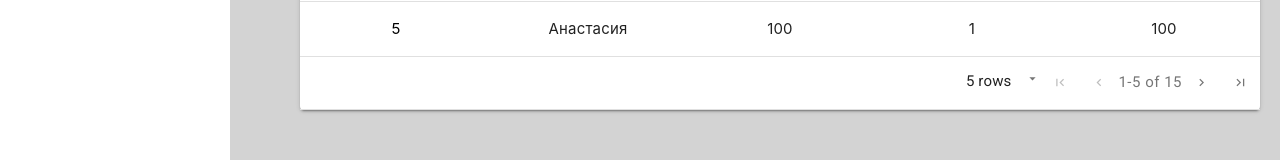
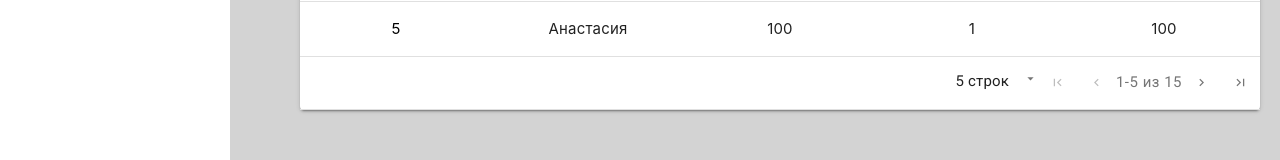
Before and after one commit to mefistodevelop/react-task, a React (Create React App) app: page /buyers in a window 1280 px wide. Shown: the part 508-668 px from the top of the page. Built offline with nearby package versions, Linux system fonts and the light colour scheme.

Commit message:
feat: add buyers table localization

```diff
--- a/src/pages/Buyers/BuyersTable.jsx
+++ b/src/pages/Buyers/BuyersTable.jsx
@@ -59,6 +59,12 @@ export function BuyersTable() {
           textAlign: 'center',
         },
       }}
+      localization={{
+        pagination: {
+          labelDisplayedRows: '{from}-{to} из {count}',
+          labelRowsSelect: 'строк',
+        },
+      }}
       components={{
         Pagination: (props) => (
           <TablePagination
```
